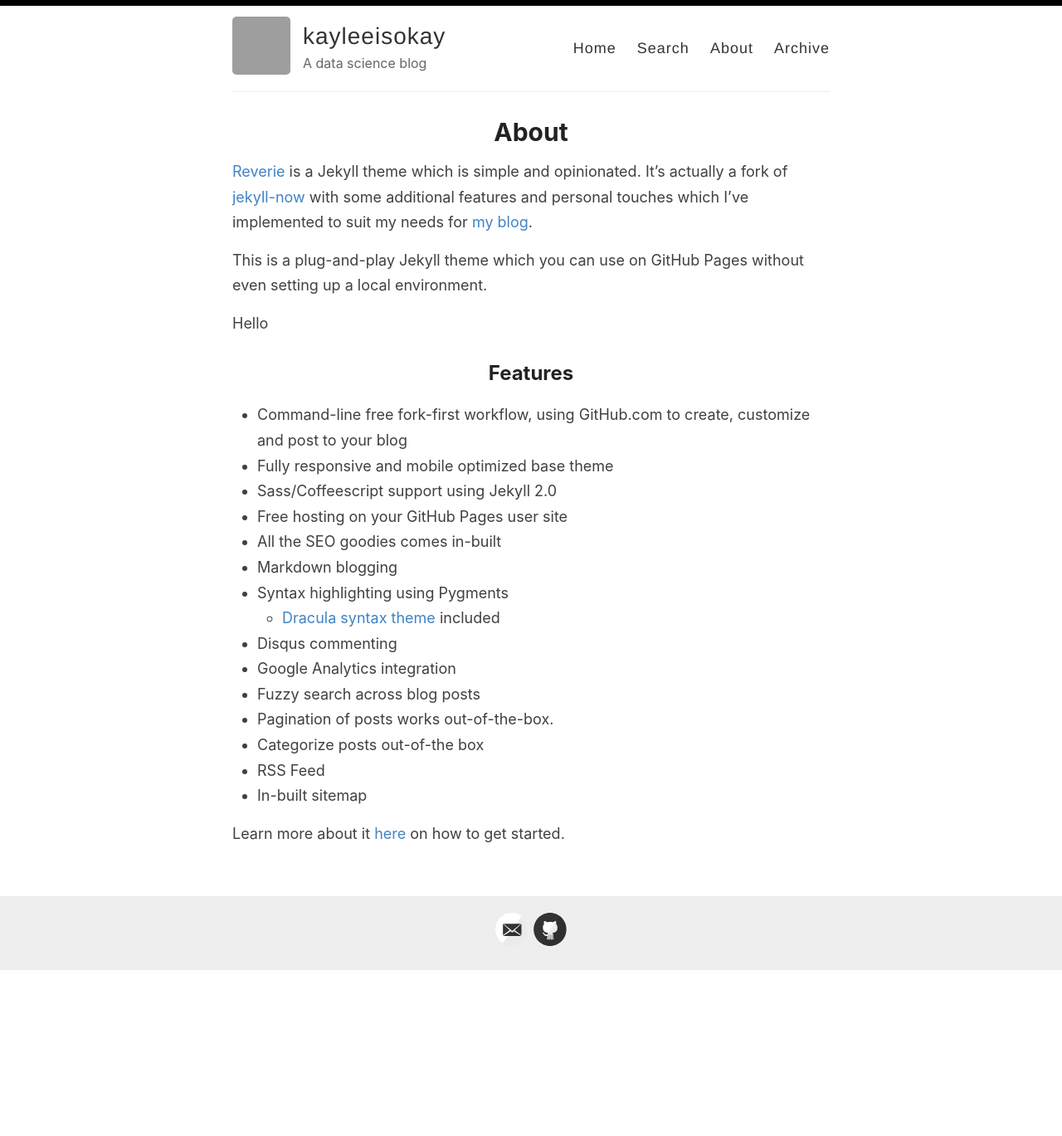
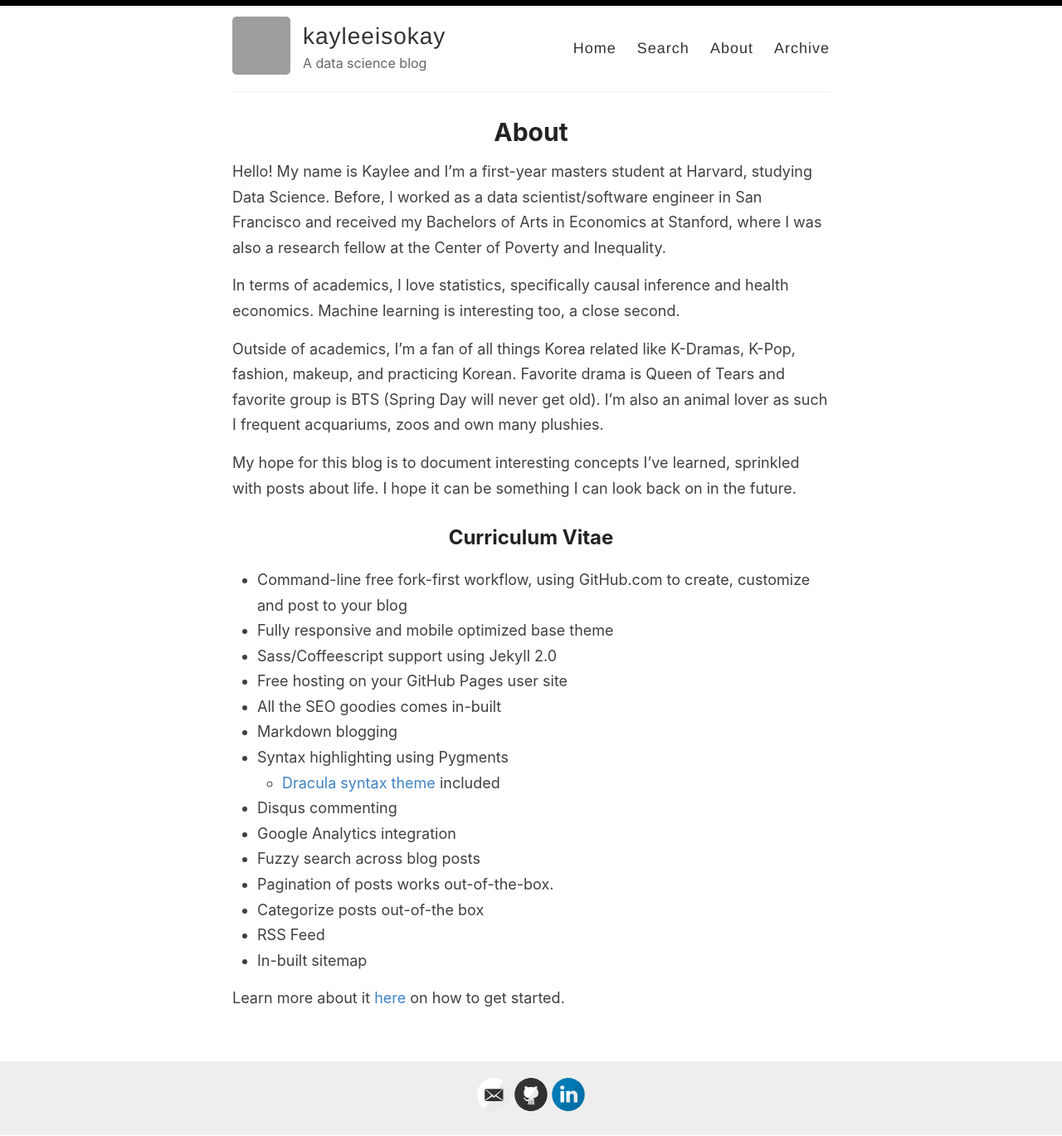
Before and after one commit to kayleeisokay/kayleeisokay.github.io, a Jekyll site: the page built from _pages/about.md, in a window 1280 px wide. Shown: the whole page at 83% size. Built offline with Jekyll 4.4.1, drawn with Linux system fonts in a browser that asks for light colours; before the commit the page ends 1170 px from its top, so only the background shows below that; grey boxes are pictures that could not be loaded.

Commit message:
update about

```diff
--- a/_config.yml
+++ b/_config.yml
@@ -12,7 +12,7 @@ author: Kaylee
 description: A data science blog
 
 # URL of your avatar or profile pic (you could use your GitHub profile pic)
-avatar: /images/profile_pic.png
+avatar: /images/profile_pic.jpg
 
 #
 # Flags below are optional
@@ -21,12 +21,12 @@ avatar: /images/profile_pic.png
 # Includes an icon in the footer for each username you enter
 footer-links:
   dribbble:
-  email: <email>@gmail.com
+  email: kav418@g.harvard.edu
   facebook:
   flickr:
   github: kayleeisokay
   instagram:
-  linkedin:
+  linkedin: kayv0
   pinterest:
   rss:
   twitter:
--- a/_pages/about.md
+++ b/_pages/about.md
@@ -4,13 +4,15 @@ title: About
 permalink: /about/
 ---
 
-[Reverie](https://github.com/amitmerchant1990/reverie) is a Jekyll theme which is simple and opinionated. It's actually a fork of [jekyll-now](https://github.com/barryclark/jekyll-now) with some additional features and personal touches which I've implemented to suit my needs for [my blog](https://www.amitmerchant.com).
+Hello! My name is Kaylee and I'm a first-year masters student at Harvard, studying Data Science. Before, I worked as a data scientist/software engineer in San Francisco and received my Bachelors of Arts in Economics at Stanford, where I was also a research fellow at the Center of Poverty and Inequality.
 
-This is a plug-and-play Jekyll theme which you can use on GitHub Pages without even setting up a local environment.
+In terms of academics, I love statistics, specifically causal inference and health economics. Machine learning is interesting too, a close second.
 
-Hello
+Outside of academics, I'm a fan of all things Korea related like K-Dramas, K-Pop, fashion, makeup, and practicing Korean. Favorite drama is Queen of Tears and favorite group is BTS (Spring Day will never get old). I'm also an animal lover as such I frequent acquariums, zoos and own many plushies.
 
-## Features
+My hope for this blog is to document interesting concepts I've learned, sprinkled with posts about life. I hope it can be something I can look back on in the future.
+
+## Curriculum Vitae
 
 - Command-line free fork-first workflow, using GitHub.com to create, customize and post to your blog
 - Fully responsive and mobile optimized base theme
```
